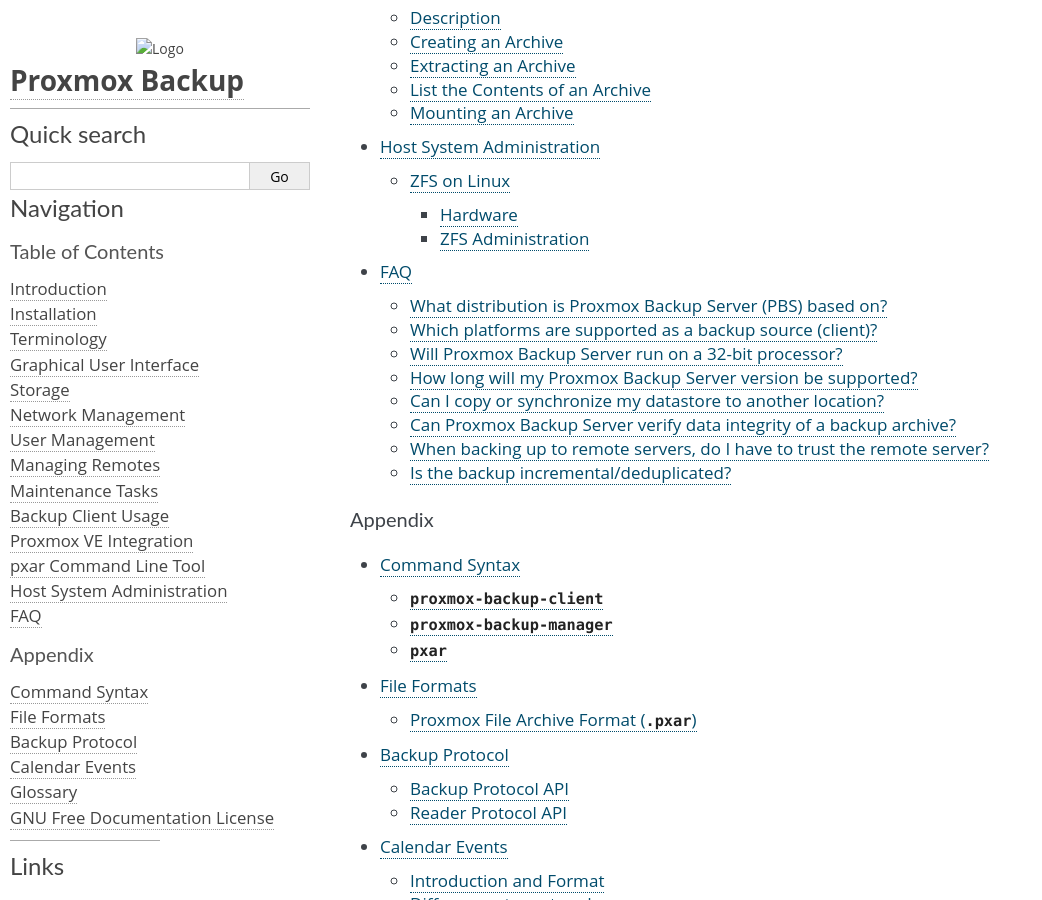
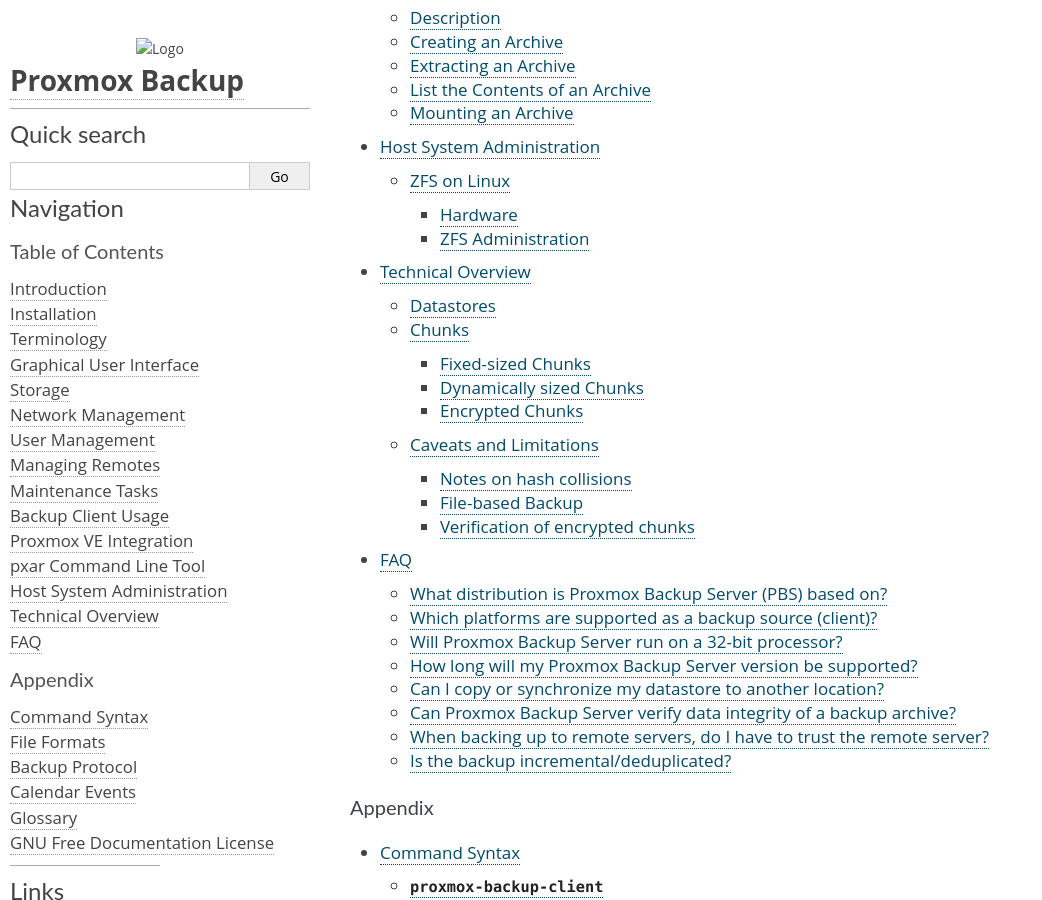
Before and after one commit to proxmox/proxmox-backup, a Sphinx documentation site: the page built from docs/index.rst, in a window 1280 px wide and 900 px high, scrolled down 3152 px. Shown: the whole window, without its empty margins (0-1042 px from the left). Built offline with Sphinx 7.4.7, drawn with Linux system fonts in a browser that asks for light colours; some of the changed lines change nothing that is shown.

Commit message:
docs: explain some technical details about datastores/chunks
adds explanations for:
* what datastores are
* their relation with snapshots/chunks
* basic information about chunk directory structures
* fixed-/dynamically-sized chunks
* special handling of encrypted chunks
* hash collision probability
* limitation of file-based backups

Signed-off-by: Dominik Csapak <d.csapak@proxmox.com>

```diff
--- a/docs/index.rst
+++ b/docs/index.rst
@@ -33,6 +33,7 @@
    pve-integration.rst
    pxar-tool.rst
    sysadmin.rst
+   technical-overview.rst
    faq.rst
 
 .. raw:: latex
--- /dev/null
+++ b/docs/technical-overview.rst
@@ -0,0 +1,164 @@
+Technical Overview
+==================
+
+.. _technical_overview:
+
+Datastores
+----------
+
+A Datastore is the logical place where :ref:`Backup Snapshots <backup_snapshot>`
+and their chunks are stored. Snapshots consist of a manifest, blobs,
+dynamic- and fixed-indexes (see :ref:`terminology`), and are stored in the
+following directory structure:
+
+ <datastore-root>/<type>/<id>/<time>/
+
+The deduplication of datastores is based on reusing chunks, which are
+referenced by the indexes in a backup snapshot. This means that multiple
+indexes can reference the same chunks, reducing the amount of space
+needed to contain the data (even across backup snapshots).
+
+Chunks
+------
+
+A chunk is some (possibly encrypted) data with a CRC-32 checksum at
+the end and a type marker at the beginning. It is identified by the
+SHA-256 checksum of its content.
+
+To generate such chunks, backup data is split either into fixed-size or
+dynamically sized chunks. The same content will be hashed to the same
+checksum.
+
+The chunks of a datastore are found in
+
+ <datastore-root>/.chunks/
+
+This chunk directory is further subdivided by the first four byte of the
+chunks checksum, so the chunk with the checksum
+
+ a342e8151cbf439ce65f3df696b54c67a114982cc0aa751f2852c2f7acc19a8b
+
+lives in
+
+ <datastore-root>/.chunks/a342/
+
+This is done to reduce the number of files per directory, as having
+many files per directory can be bad for file system performance.
+
+These chunk directories ('0000'-'ffff') will be preallocated when a datastore is
+created.
+
+Fixed-sized Chunks
+^^^^^^^^^^^^^^^^^^
+
+For block based backups (like VMs), fixed-sized chunks are used. The content
+(disk image), is split into chunks of the same length (typically 4 MiB).
+
+This works very well for VM images, since the file system on the guest
+most often tries to allocate files in contiguous pieces, so new files get
+new blocks, and changing existing files changes only their own blocks.
+
+As an optimization, VMs in `Proxmox VE`_ can make use of 'dirty bitmaps',
+which can track the changed blocks of an image. Since these bitmap
+are also a representation of the image split into chunks, we have
+a direct relation between dirty blocks of the image and chunks we have
+to upload, so only modified chunks of the disk have to be uploaded for a backup.
+
+Since we always split the image into chunks of the same size, unchanged
+blocks will result in identical checksums for those chunks, so such chunks do not
+need to be backed up again. This way storage snapshots are not needed to find
+the changed blocks.
+
+For consistency, `Proxmox VE`_ uses a QEMU internal snapshot mechanism, that
+does not rely on storage snapshots either.
+
+Dynamically sized Chunks
+^^^^^^^^^^^^^^^^^^^^^^^^
+
+If one does not want to backup block-based systems but rather file-based systems,
+using fixed-sized chunks is not a good idea, since every time a file
+would change in size, the remaining data gets shifted around and this
+would result in many chunks changing, reducing the amount of deduplication.
+
+To improve this, `Proxmox Backup`_ Server uses dynamically sized chunks
+instead. Instead of splitting an image into fixed sizes, it first generates
+a consistent file archive (:ref:`pxar <pxar-format>`) and uses a rolling hash
+over this on-the-fly generated archive to calculate chunk boundaries.
+
+We use a variant of Buzhash which is a cyclic polynomial algorithm.
+It works by continuously calculating a checksum while iterating over the
+data, and on certain conditions it triggers a hash boundary.
+
+Assuming that most files of the system that is to be backed up have not changed,
+eventually the algorithm triggers the boundary on the same data as a previous
+backup, resulting in chunks that can be reused.
+
+Encrypted Chunks
+^^^^^^^^^^^^^^^^
+
+Encrypted chunks are a special case. Both fixed- and dynamically sized
+chunks can be encrypted, and they are handled in a slightly different manner
+than normal chunks.
+
+The hashes of encrypted chunks are calculated not with the actual (encrypted)
+chunk content, but with the plaintext content concatenated with
+the encryption key. This way, two chunks of the same data encrypted with
+different keys generate two different checksums and no collisions occur for
+multiple encryption keys.
+
+This is done to speed up the client part of the backup, since it only needs
+to encrypt chunks that are actually getting uploaded. Chunks that exist
+already in the previous backup, do not need to be encrypted and uploaded.
+
+Caveats and Limitations
+-----------------------
+
+Notes on hash collisions
+^^^^^^^^^^^^^^^^^^^^^^^^
+
+Every hashing algorithm has a chance to produce collisions, meaning two (or more)
+inputs generate the same checksum. For SHA-256, this chance is negligible.
+To calculate such a collision, one can use the ideas of the 'birthday problem'
+from probability theory. For big numbers, this is actually infeasible to
+calculate with regular computers, but there is a good approximation:
+
+.. math::
+
+ p(n, d) = 1 - e^{-n^2/(2d)}
+
+Where `n` is the number of tries, and `d` is the number of possibilities.
+So for example, if we assume a large datastore of 1 PiB, and an average chunk
+size of 4 MiB, we have :math:`n = 268435456` tries, and :math:`d = 2^{256}`
+possibilities.  Using the above formula we get that the probability of a
+collision in that scenario is:
+
+.. math::
+
+ 3.1115 * 10^{-61}
+
+For context, in a lottery game of 6 of 45, the chance to correctly guess all
+6 numbers is only :math:`1.2277 * 10^{-7}`.
+
+So it is extremely unlikely that such a collision would occur by accident
+in a normal datastore.
+
+Additionally, SHA-256 is prone to length extension attacks, but since
+there is an upper limit for how big the chunk are, this is not a
+problem, since a potential attacker cannot arbitrarily add content to
+the data beyond that limit.
+
+File-based Backup
+^^^^^^^^^^^^^^^^^
+
+Since dynamically sized chunks (for file-based backups) are created on a custom
+archive format (pxar) and not over the files directly, there is no relation
+between files and the chunks. This means we have to read all files again
+for every backup, otherwise it would not be possible to generate a consistent
+pxar archive where the original chunks can be reused.
+
+Verification of encrypted chunks
+^^^^^^^^^^^^^^^^^^^^^^^^^^^^^^^^
+
+For encrypted chunks, only the checksum of the original (plaintext) data
+is available, making it impossible for the server (without the encryption key),
+to verify its content against it. Instead only the CRC-32 checksum gets checked.
--- a/docs/terminology.rst
+++ b/docs/terminology.rst
@@ -1,3 +1,5 @@
+.. _terminology:
+
 Terminology
 ===========
 
@@ -99,6 +101,7 @@
 The tuple ``<type>/<ID>`` is called a backup group. Such a group
 may contain one or more backup snapshots.
 
+.. _backup_snapshot:
 
 Backup Snapshot
 ---------------
```
